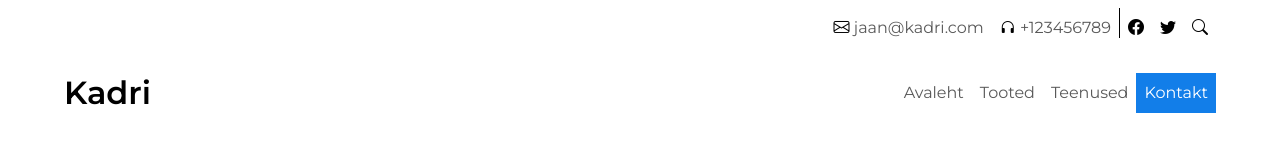
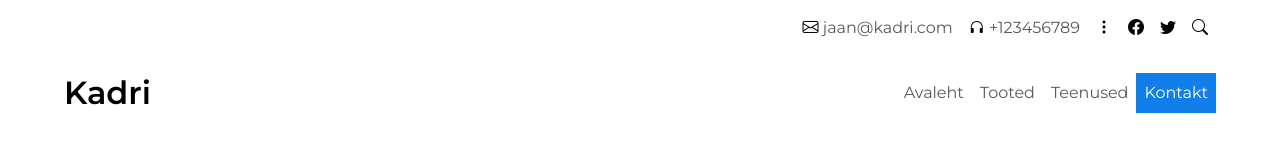
Before and after one commit to kadrimiitra/HTMLVeeb, a plain HTML site: page bs1.html in a window 1280 px wide. Shown: the top 160 px of the page. Drawn offline with nearby package versions, Linux system fonts and the light colour scheme.

Commit message:
updatebs1

```diff
--- a/bs1.html
+++ b/bs1.html
@@ -93,7 +93,9 @@
                   <li class="nav-item">
                     <a class="nav-link" href="#"><i class="bi bi-headphones"></i> +123456789</a>
                   </li>
-                  <div class="vertical-line"></div>
+                  <li class="nav-item">
+                    <a class="nav-link" href="#"><i class="bi bi-three-dots-vertical"></i></a>
+                  </li>
                   <li class="nav-item">
                     <a class="nav-link" href="#"><i class="bi bi-facebook"></i></a>
                   </li>
```
